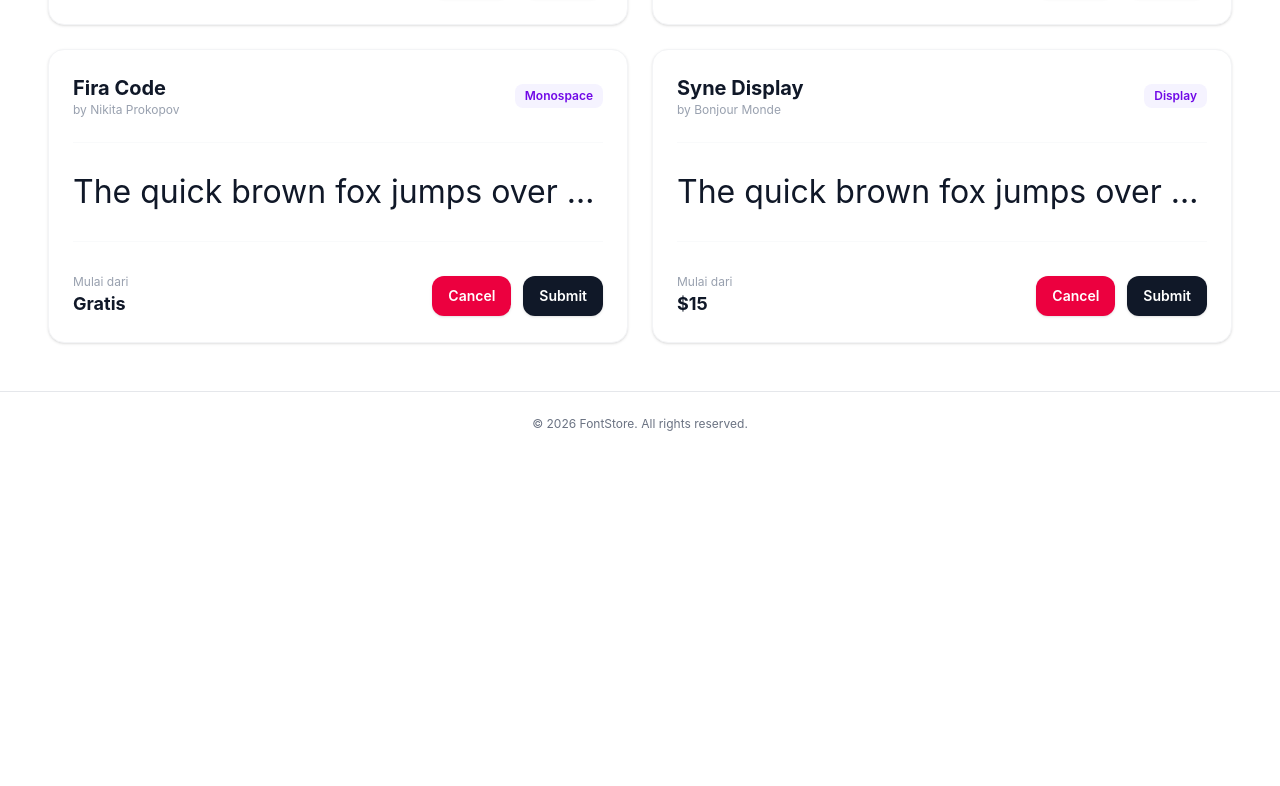
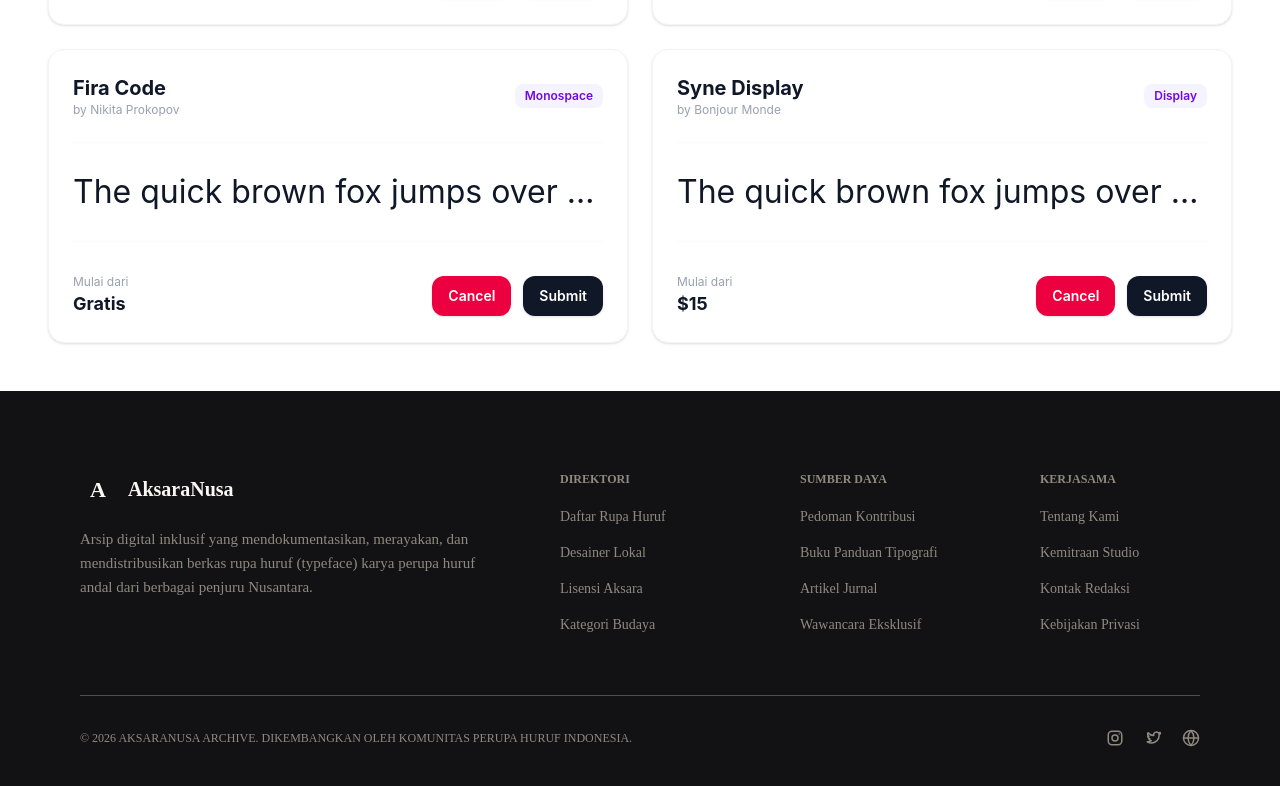
Before and after one commit to 3ncis/font_market, a Vue app: page / in a window 1280 px wide. Shown: the part 966-1752 px from the top of the page. Before the commit the page ends 1422 px from the top, so only its background shows below. Built offline with nearby package versions, Linux system fonts and the light colour scheme; the HTML template or start-up script is replaced by a standard one.

Commit message:
update footer 1

```diff
--- a/src/components/layout/appfooter.vue
+++ b/src/components/layout/appfooter.vue
@@ -1,5 +1,191 @@
 <template>
-    <footer class="bg-white border-t border-gray-200 py-6 text-center text-xs text-gray-500">
-      <p>© 2026 FontStore. All rights reserved.</p>
-    </footer>
+  <footer class="w-full bg-[#121214]">
+    <div
+      class="mx-auto flex w-full max-w-[1440px] flex-col gap-12 px-4 pb-8 pt-12 sm:gap-14 sm:px-6 sm:pb-10 sm:pt-16 lg:gap-[60px] lg:px-20 lg:pb-10 lg:pt-20">
+      <!-- Main Footer Content -->
+      <div class="flex flex-col gap-10 lg:flex-row lg:items-start lg:justify-between lg:gap-12">
+        <!-- Brand Information -->
+        <div class="flex w-full flex-col gap-5 lg:max-w-[405px] lg:shrink-0">
+          <!-- Logo -->
+          <div class="flex items-center gap-3">
+            <div class="flex h-9 w-9 items-center justify-center rounded-md bg-[#121214]">
+              <span class="font-['Crimson_Pro'] text-[22px] font-bold text-[#FAF8F5]">
+                A
+              </span>
+            </div>
+
+            <span class="font-['Geist'] text-xl font-bold text-[#FAF8F5]">
+              AksaraNusa
+            </span>
+          </div>
+
+          <!-- Description -->
+          <p class="font-['Geist'] text-[14px] font-normal leading-6 text-[#8F897F] sm:text-[15px]">
+            Arsip digital inklusif yang mendokumentasikan, merayakan, dan
+            mendistribusikan berkas rupa huruf (typeface) karya perupa huruf
+            andal dari berbagai penjuru Nusantara.
+          </p>
+        </div>
+
+        <!-- Footer Navigation Columns -->
+        <div
+          class="grid grid-cols-1 gap-8 min-[480px]:grid-cols-2 sm:gap-10 lg:flex lg:items-start lg:justify-start lg:gap-10 xl:gap-20">
+          <!-- Direktori -->
+          <div class="flex flex-col gap-4 lg:w-40 lg:shrink-0">
+            <h3 class="font-['Geist_Mono'] text-xs font-bold uppercase text-[#8F897F]">
+              Direktori
+            </h3>
+
+            <ul class="flex flex-col gap-3">
+              <li>
+                <RouterLink :to="{ name : 'home' }"
+                  class="font-['Geist'] text-sm font-normal text-[#8F897F] transition-colors hover:text-[#FAF8F5]">
+                  Daftar Rupa Huruf
+                </RouterLink>
+              </li>
+
+              <li>
+                <a href="#desainer-lokal"
+                  class="font-['Geist'] text-sm font-normal text-[#8F897F] transition-colors hover:text-[#FAF8F5]">
+                  Desainer Lokal
+                </a>
+              </li>
+
+              <li>
+                <a href="#lisensi-aksara"
+                  class="font-['Geist'] text-sm font-normal text-[#8F897F] transition-colors hover:text-[#FAF8F5]">
+                  Lisensi Aksara
+                </a>
+              </li>
+
+              <li>
+                <a href="#kategori-budaya"
+                  class="font-['Geist'] text-sm font-normal text-[#8F897F] transition-colors hover:text-[#FAF8F5]">
+                  Kategori Budaya
+                </a>
+              </li>
+            </ul>
+          </div>
+
+          <!-- Sumber Daya -->
+          <div class="flex flex-col gap-4 lg:w-40 lg:shrink-0">
+            <h3 class="font-['Geist_Mono'] text-xs font-bold uppercase text-[#8F897F]">
+              Sumber Daya
+            </h3>
+
+            <ul class="flex flex-col gap-3">
+              <li>
+                <a href="#pedoman-kontribusi"
+                  class="font-['Geist'] text-sm font-normal text-[#8F897F] transition-colors hover:text-[#FAF8F5]">
+                  Pedoman Kontribusi
+                </a>
+              </li>
+
+              <li>
+                <a href="#buku-panduan-tipografi"
+                  class="font-['Geist'] text-sm font-normal text-[#8F897F] transition-colors hover:text-[#FAF8F5]">
+                  Buku Panduan Tipografi
+                </a>
+              </li>
+
+              <li>
+                <a href="#artikel-jurnal"
+                  class="font-['Geist'] text-sm font-normal text-[#8F897F] transition-colors hover:text-[#FAF8F5]">
+                  Artikel Jurnal
+                </a>
+              </li>
+
+              <li>
+                <a href="#wawancara-eksklusif"
+                  class="font-['Geist'] text-sm font-normal text-[#8F897F] transition-colors hover:text-[#FAF8F5]">
+                  Wawancara Eksklusif
+                </a>
+              </li>
+            </ul>
+          </div>
+
+          <!-- Kerjasama -->
+          <div class="flex flex-col gap-4 lg:w-40 lg:shrink-0">
+            <h3 class="font-['Geist_Mono'] text-xs font-bold uppercase text-[#8F897F]">
+              Kerjasama
+            </h3>
+
+            <ul class="flex flex-col gap-3">
+              <li>
+                <a href="#tentang-kami"
+                  class="font-['Geist'] text-sm font-normal text-[#8F897F] transition-colors hover:text-[#FAF8F5]">
+                  Tentang Kami
+                </a>
+              </li>
+
+              <li>
+                <a href="#kemitraan-studio"
+                  class="font-['Geist'] text-sm font-normal text-[#8F897F] transition-colors hover:text-[#FAF8F5]">
+                  Kemitraan Studio
+                </a>
+              </li>
+
+              <li>
+                <a href="#kontak-redaksi"
+                  class="font-['Geist'] text-sm font-normal text-[#8F897F] transition-colors hover:text-[#FAF8F5]">
+                  Kontak Redaksi
+                </a>
+              </li>
+
+              <li>
+                <a href="#kebijakan-privasi"
+                  class="font-['Geist'] text-sm font-normal text-[#8F897F] transition-colors hover:text-[#FAF8F5]">
+                  Kebijakan Privasi
+                </a>
+              </li>
+            </ul>
+          </div>
+        </div>
+      </div>
+
+      <!-- Footer Bottom -->
+      <div
+        class="flex flex-col gap-6 border-t border-[#524E48] pt-6 sm:pt-8 lg:flex-row lg:items-center lg:justify-between lg:gap-8">
+        <!-- Copyright -->
+        <p class="font-['Geist_Mono'] text-[10px] font-normal leading-5 text-[#8F897F] sm:text-xs">
+          © 2026 AKSARANUSA ARCHIVE. DIKEMBANGKAN OLEH KOMUNITAS PERUPA HURUF
+          INDONESIA.
+        </p>
+
+        <!-- Social Media -->
+        <div class="flex items-center gap-5">
+          <!-- Instagram -->
+          <a href="https://www.instagram.com/" target="_blank" rel="noopener noreferrer" aria-label="Instagram"
+            class="text-[#8F897F] transition-colors hover:text-[#FAF8F5]">
+            <svg xmlns="http://www.w3.org/2000/svg" width="18" height="18" viewBox="0 0 24 24" fill="none"
+              stroke="currentColor" stroke-width="2" stroke-linecap="round" stroke-linejoin="round">
+              <rect x="3" y="3" width="18" height="18" rx="5" />
+              <circle cx="12" cy="12" r="4" />
+              <path d="M17.5 6.5h.01" />
+            </svg>
+          </a>
+
+          <!-- Twitter / X -->
+          <a href="https://x.com/" target="_blank" rel="noopener noreferrer" aria-label="X"
+            class="text-[#8F897F] transition-colors hover:text-[#FAF8F5]">
+            <svg xmlns="http://www.w3.org/2000/svg" width="18" height="18" viewBox="0 0 24 24" fill="none"
+              stroke="currentColor" stroke-width="2" stroke-linecap="round" stroke-linejoin="round">
+              <path
+                d="M22 5.9c-.7.3-1.4.5-2.1.6a3.7 3.7 0 0 0 1.6-2 7.3 7.3 0 0 1-2.3.9 3.6 3.6 0 0 0-6.2 3.3A10.3 10.3 0 0 1 5.5 4.9a3.6 3.6 0 0 0 1.1 4.8 3.6 3.6 0 0 1-1.6-.4v.1a3.6 3.6 0 0 0 2.9 3.5 3.6 3.6 0 0 1-1.6.1 3.6 3.6 0 0 0 3.4 2.5A7.3 7.3 0 0 1 4.3 17a10.3 10.3 0 0 0 15.8-8.7v-.5A7.4 7.4 0 0 0 22 5.9Z" />
+            </svg>
+          </a>
+
+          <!-- Website / Globe -->
+          <a href="#" aria-label="Situs AksaraNusa" class="text-[#8F897F] transition-colors hover:text-[#FAF8F5]">
+            <svg xmlns="http://www.w3.org/2000/svg" width="18" height="18" viewBox="0 0 24 24" fill="none"
+              stroke="currentColor" stroke-width="2" stroke-linecap="round" stroke-linejoin="round">
+              <circle cx="12" cy="12" r="10" />
+              <path d="M2 12h20" />
+              <path d="M12 2a15.3 15.3 0 0 1 4 10 15.3 15.3 0 0 1-4 10 15.3 15.3 0 0 1-4-10 15.3 15.3 0 0 1 4-10Z" />
+            </svg>
+          </a>
+        </div>
+      </div>
+    </div>
+  </footer>
 </template>
--- a/src/components/layout/appheader.vue
+++ b/src/components/layout/appheader.vue
@@ -43,12 +43,12 @@
       </div>
 
       <div class="hidden shrink-0 items-center gap-4 lg:flex">
-        <a href="#koleksi"
+        <RouterLink :to="{ name: 'home' }"
           class="font-['Geist'] text-sm font-semibold text-[#121214] transition-opacity hover:opacity-70">
-          Koleksi Saya
-        </a>
+          Koleksi saya
+        </RouterLink>
 
-        <a href="#submit-karya"
+        <RouterLink :to="{ name: 'home' }"
           class="flex items-center gap-2 rounded-md bg-[#121214] px-5 py-3 font-['Geist'] text-sm font-semibold text-[#FAF8F5] transition-colors hover:bg-[#383735]">
           Submit Karya
 
@@ -58,7 +58,7 @@
             <path d="M10 14 21 3" />
             <path d="M21 14v7H3V3h7" />
           </svg>
-        </a>
+        </RouterLink>
       </div>
 
       <button type="button"
```
Also changed, not shown: 1 other file (tests, documents, lock files or other folders).
